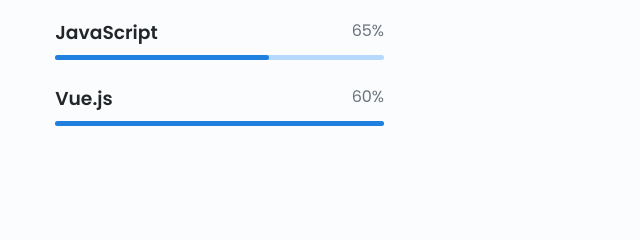
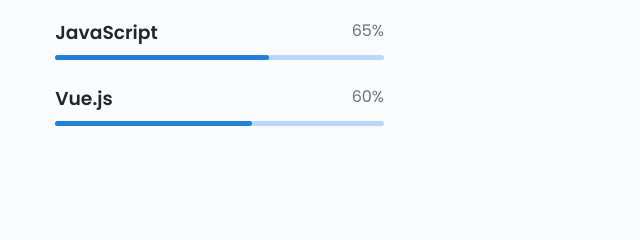
Before and after one commit to MahmoudMasriShayyah/Portfolio, a plain HTML site: page index.html in a window 1280 px wide. Shown: the part 1820-2060 px from the top of the page, 244-884 px from the left. Drawn offline with nearby package versions, Linux system fonts and the light colour scheme.

Commit message:
Update index.html

```diff
--- a/index.html
+++ b/index.html
@@ -199,7 +199,7 @@
                                         <span class="skills-number">60%</span>
                                     </div>
                                     <div class="skills-bar">
-                                        <span class="skills-percentage skills-vuejs"></span>
+                                        <span class="skills-percentage skills-vue"></span>
                                     </div>
                                 </div>
 
```
